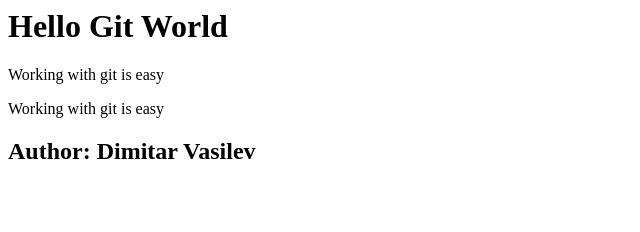
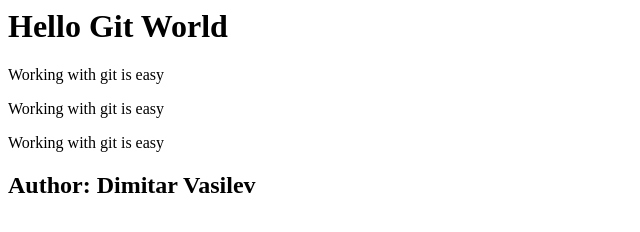
Before and after one commit to dimityrvlectures/GitGithubLecture, a plain HTML site: page index.html in a window 1280 px wide. Shown: the whole page, without its empty margins (0-640 px from the left). Drawn offline with Linux system fonts and the light colour scheme.

Commit message:
Second commit with dublicated div section

```diff
--- a/index.html
+++ b/index.html
@@ -11,5 +11,10 @@
     <p>Working with git is easy</p>
 
 </div>
+<div>
+
+    <p>Working with git is easy</p>
+
+</div>
 
 <h2>Author: Dimitar Vasilev</h2>
```
